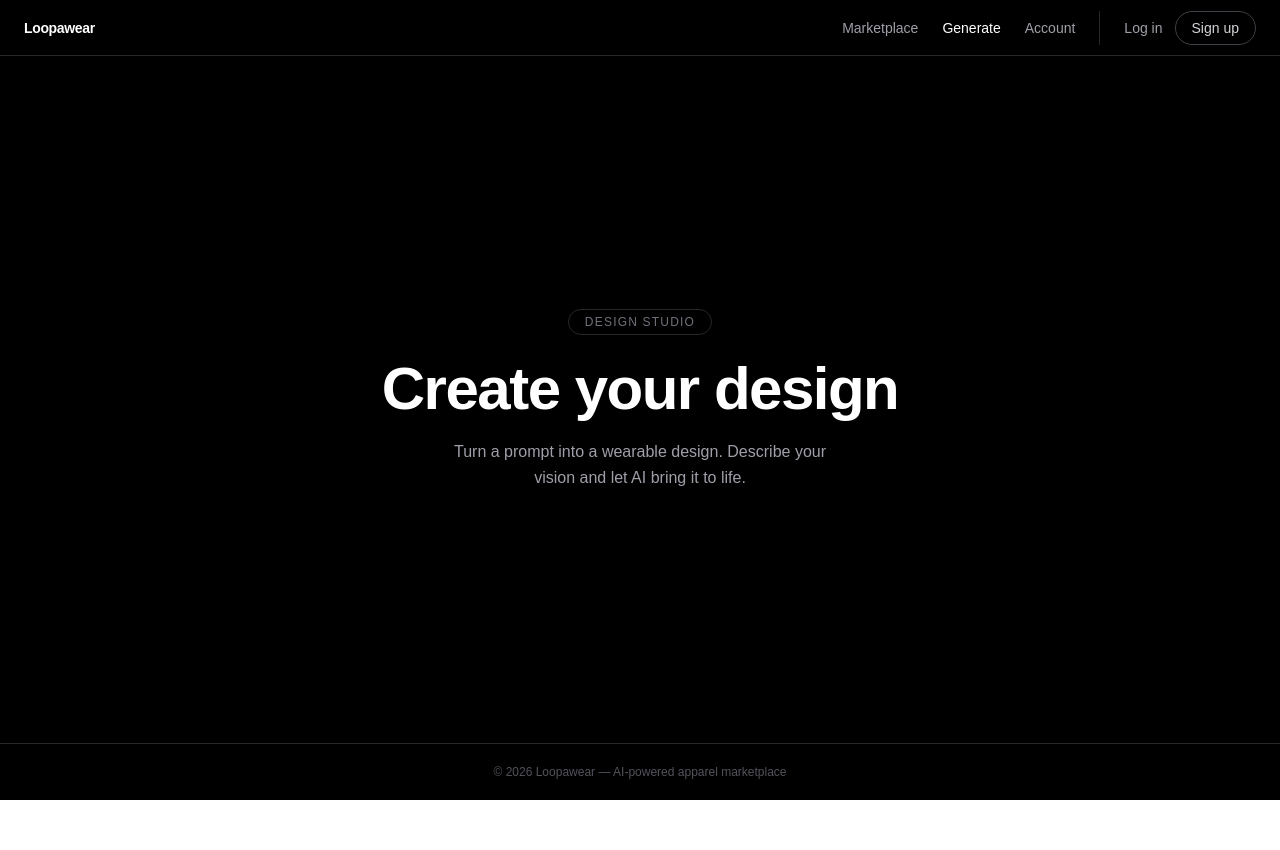
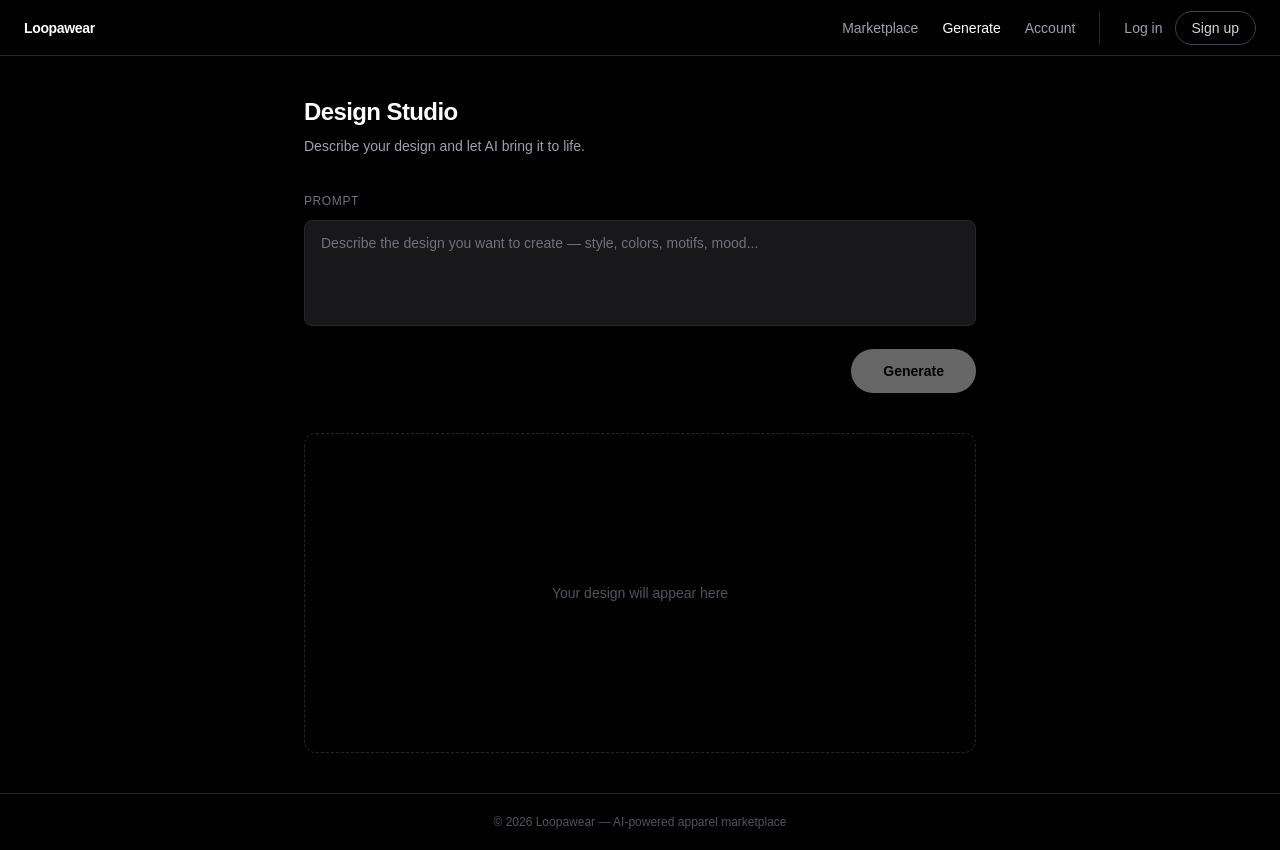
Before and after one commit to weversmat-loopa/Loopawear3, a Next.js app: page /generate in a window 1280 px wide. Before the commit the page ends 800 px from the top, so only its background shows below. Built offline with nearby package versions, Linux system fonts and the light colour scheme; no server answers.

Commit message:
feat: replace generate placeholder with real design studio foundation

```diff
--- /dev/null
+++ b/src/app/generate/GenerateStudio.tsx
@@ -0,0 +1,56 @@
+"use client";
+
+import { useState } from "react";
+
+export default function GenerateStudio() {
+  const [prompt, setPrompt] = useState("");
+
+  function handleSubmit(e: React.FormEvent) {
+    e.preventDefault();
+    // AI generation will be wired in here
+  }
+
+  return (
+    <main className="flex flex-1 flex-col bg-black px-6 py-10">
+      <div className="mx-auto w-full max-w-2xl">
+        <h1 className="text-2xl font-bold tracking-tight text-white">
+          Design Studio
+        </h1>
+        <p className="mt-2 text-sm text-zinc-400">
+          Describe your design and let AI bring it to life.
+        </p>
+
+        <form onSubmit={handleSubmit} className="mt-8">
+          <label
+            htmlFor="prompt"
+            className="text-xs font-medium uppercase tracking-wider text-zinc-500"
+          >
+            Prompt
+          </label>
+          <textarea
+            id="prompt"
+            name="prompt"
+            rows={4}
+            value={prompt}
+            onChange={(e) => setPrompt(e.target.value)}
+            placeholder="Describe the design you want to create — style, colors, motifs, mood..."
+            className="mt-2 w-full resize-none rounded-lg border border-zinc-800 bg-zinc-900 px-4 py-3 text-sm text-white placeholder:text-zinc-500 outline-none focus:border-zinc-600"
+          />
+          <div className="mt-4 flex justify-end">
+            <button
+              type="submit"
+              disabled={!prompt.trim()}
+              className="rounded-full bg-white px-8 py-3 text-sm font-semibold text-black transition-opacity hover:opacity-75 disabled:cursor-not-allowed disabled:opacity-40"
+            >
+              Generate
+            </button>
+          </div>
+        </form>
+
+        <div className="mt-10 flex min-h-[320px] items-center justify-center rounded-xl border border-dashed border-zinc-800">
+          <p className="text-sm text-zinc-600">Your design will appear here</p>
+        </div>
+      </div>
+    </main>
+  );
+}
--- a/src/app/generate/page.tsx
+++ b/src/app/generate/page.tsx
@@ -1,6 +1,5 @@
 import type { Metadata } from "next";
-import PageShell from "@/components/layout/PageShell";
-import PageIntro from "@/components/layout/PageIntro";
+import GenerateStudio from "./GenerateStudio";
 
 export const metadata: Metadata = {
   title: "Design Studio",
@@ -8,13 +7,5 @@ export const metadata: Metadata = {
 };
 
 export default function GeneratePage() {
-  return (
-    <PageShell>
-      <PageIntro
-        eyebrow="Design studio"
-        heading="Create your design"
-        description="Turn a prompt into a wearable design. Describe your vision and let AI bring it to life."
-      />
-    </PageShell>
-  );
+  return <GenerateStudio />;
 }
```
